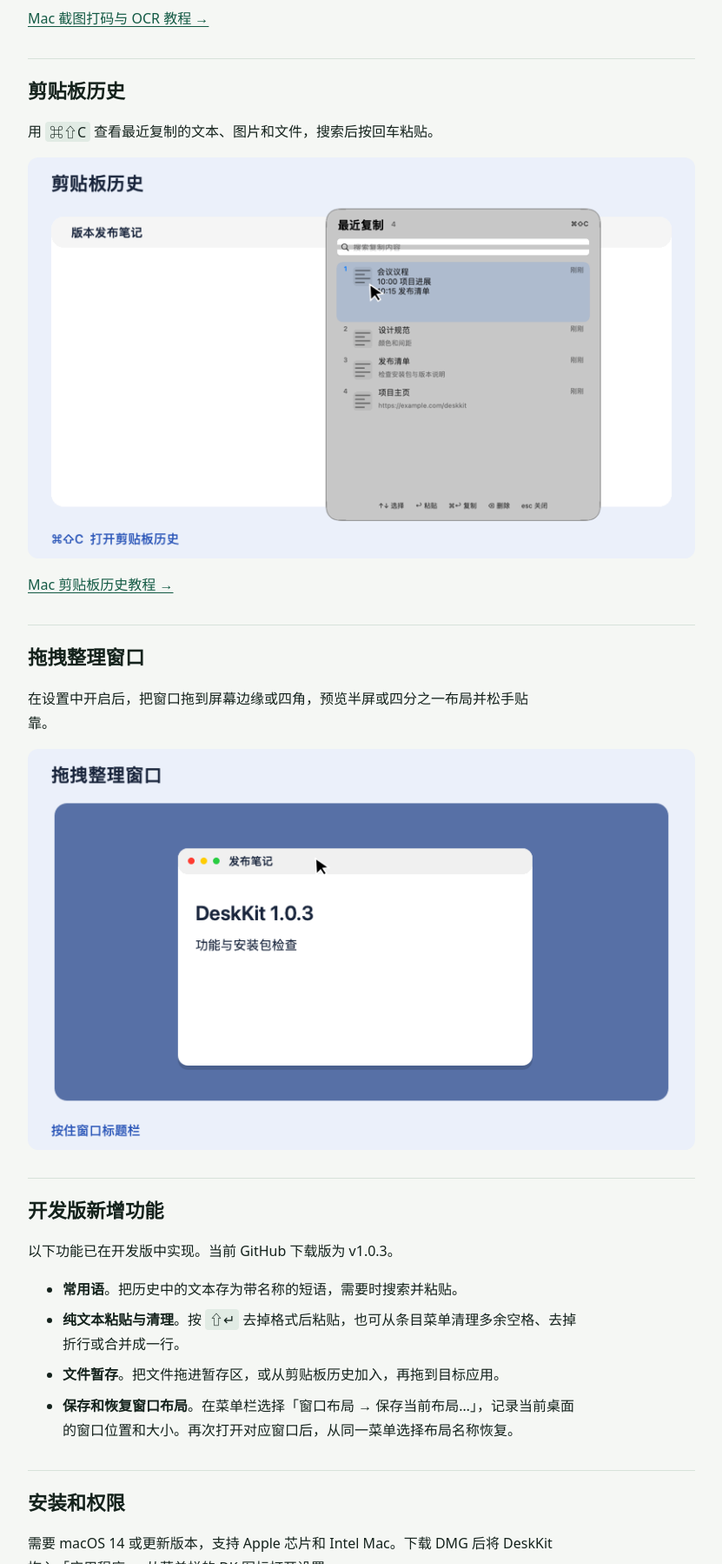
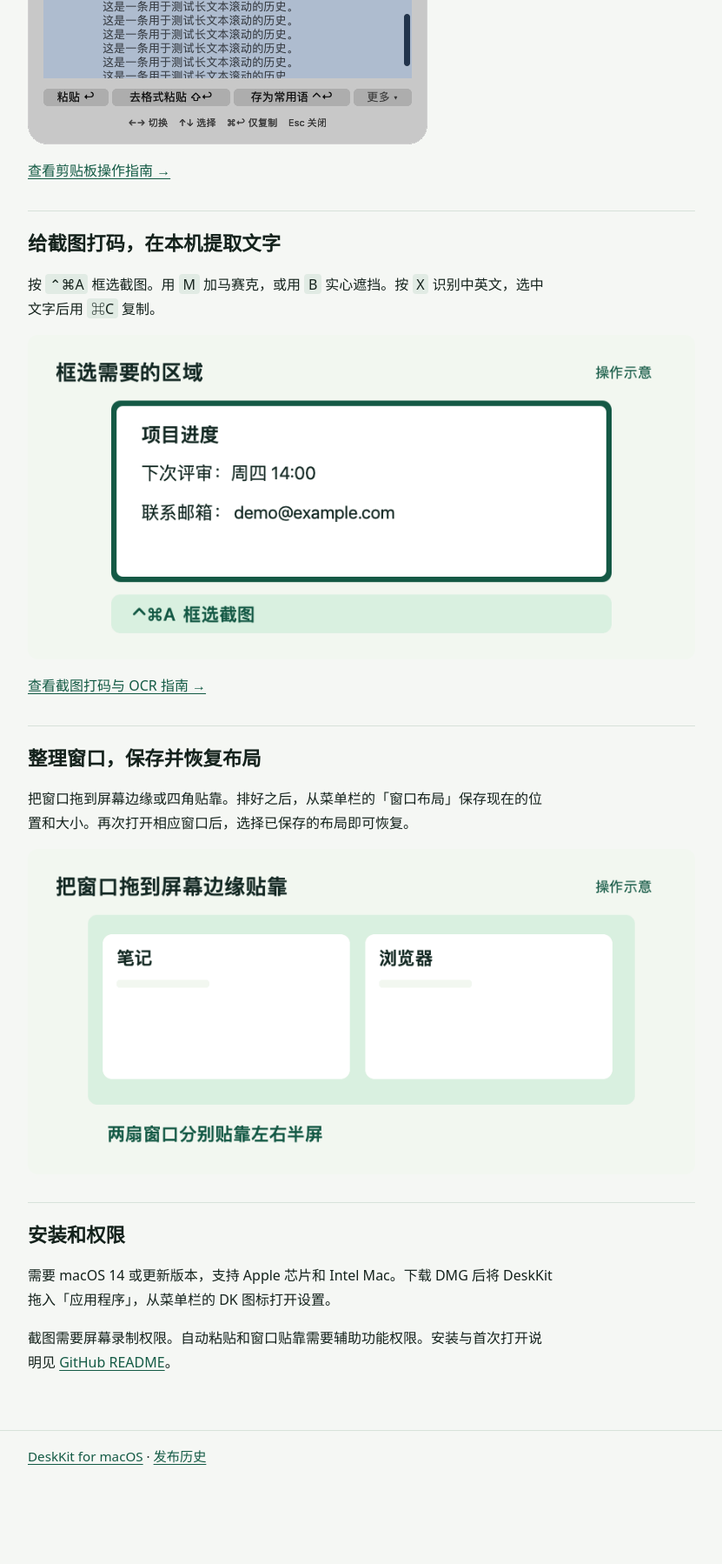
Before and after one commit to IveHD/handy-minis, a plain HTML site: page docs/index.html in a window 1280 px wide. Shown: the part 1002-2800 px from the top of the page at 87% size, without its empty margins (224-1055 px from the left). After the commit the page ends 2706 px from the top, so only its background shows below. Drawn offline with Linux system fonts and the light colour scheme.

Commit message:
Refresh DeskKit website with new workflow demos

```diff
--- a/docs/index.html
+++ b/docs/index.html
@@ -4,10 +4,10 @@
   <meta charset="utf-8">
   <meta name="viewport" content="width=device-width, initial-scale=1">
   <title>DeskKit for macOS｜截图 OCR、剪贴板历史与窗口贴靠</title>
-  <meta name="description" content="DeskKit 是一款 macOS 菜单栏工具，可以给截图打码并在本机识别中英文、找回剪贴板历史，也能拖拽整理窗口。">
+  <meta name="description" content="DeskKit 是一款 macOS 菜单栏工具。找回复制过的内容，给截图打码并在本机识别文字，或把窗口贴靠到屏幕边缘。">
   <link rel="canonical" href="https://ivehd.github.io/desk-kit/">
   <meta property="og:title" content="DeskKit for macOS｜截图 OCR、剪贴板历史与窗口贴靠">
-  <meta property="og:description" content="DeskKit 是一款 macOS 菜单栏工具，可以给截图打码并在本机识别中英文、找回剪贴板历史，也能拖拽整理窗口。">
+  <meta property="og:description" content="DeskKit 是一款 macOS 菜单栏工具。找回复制过的内容，给截图打码并在本机识别文字，或把窗口贴靠到屏幕边缘。">
   <meta property="og:url" content="https://ivehd.github.io/desk-kit/">
   <link rel="stylesheet" href="./style.css">
 </head>
@@ -18,38 +18,30 @@
   </nav></header>
   <main>
     <h1>DeskKit for macOS</h1>
-    <p class="intro">DeskKit 是一款 macOS 菜单栏工具，可以给截图打码并在本机识别中英文、找回剪贴板历史，也能拖拽整理窗口。</p>
+    <p class="intro">DeskKit 是一款 macOS 菜单栏工具。找回复制过的内容，给截图打码并在本机识别文字，或把窗口贴靠到屏幕边缘。</p>
     <div class="actions">
       <a class="button" href="https://github.com/IveHD/desk-kit/releases/latest">下载正式版</a>
       <a class="button secondary" href="https://github.com/IveHD/desk-kit">查看 GitHub 仓库</a>
     </div>
 
+    <p>下方按当前开发版展示操作。剪贴板演示使用新版界面与示例数据，截图和窗口布局使用操作示意。GitHub 当前提供 v1.0.3。</p>
+
     <section>
-      <h2>截图、打码和文字识别</h2>
-      <p>用 <kbd>⌃⌘A</kbd> 框选截图，添加箭头、马赛克或实心遮挡，再复制识别出的文字。</p>
-      <img src="demos/screenshot-ocr.gif" alt="DeskKit 框选截图，遮挡敏感区域，再选取 OCR 结果">
-      <p><a href="guides/mac-screenshot-ocr/">Mac 截图打码与 OCR 教程 →</a></p>
+      <h2>找回复制内容，整理常用语和文件</h2>
+      <p>按 <kbd>⌘⇧C</kbd> 打开剪贴板，搜索之前复制的内容。选中文本后按 <kbd>⇧↵</kbd> 去掉格式后粘贴，或用 <kbd>⌃↵</kbd> 存为常用语。文件可以放进「文件暂存」，需要时拖到目标应用。</p>
+      <img src="demos/clipboard-workflow.gif" width="460" height="520" alt="新版剪贴板界面演示，依次展示历史、常用语和文件暂存三个分区">
+      <p><a href="guides/mac-clipboard-history/">查看剪贴板操作指南 →</a></p>
     </section>
     <section>
-      <h2>剪贴板历史</h2>
-      <p>用 <kbd>⌘⇧C</kbd> 查看最近复制的文本、图片和文件，搜索后按回车粘贴。</p>
-      <img src="demos/clipboard.gif" alt="搜索剪贴板历史并将选中的记录粘贴回原应用" loading="lazy">
-      <p><a href="guides/mac-clipboard-history/">Mac 剪贴板历史教程 →</a></p>
+      <h2>给截图打码，在本机提取文字</h2>
+      <p>按 <kbd>⌃⌘A</kbd> 框选截图。用 <kbd>M</kbd> 加马赛克，或用 <kbd>B</kbd> 实心遮挡。按 <kbd>X</kbd> 识别中英文，选中文字后用 <kbd>⌘C</kbd> 复制。</p>
+      <img src="demos/screenshot-workflow.gif" width="864" height="420" alt="截图工作流程示意，依次框选、遮挡邮箱并识别所选文字" loading="lazy">
+      <p><a href="guides/mac-screenshot-ocr/">查看截图打码与 OCR 指南 →</a></p>
     </section>
     <section>
-      <h2>拖拽整理窗口</h2>
-      <p>在设置中开启后，把窗口拖到屏幕边缘或四角，预览半屏或四分之一布局并松手贴靠。</p>
-      <img src="demos/window-tiling.gif" alt="将窗口拖到屏幕右侧，预览并贴靠右半屏的布局示意" loading="lazy">
-    </section>
-    <section>
-      <h2>开发版新增功能</h2>
-      <p>以下功能已在开发版中实现。当前 GitHub 下载版为 v1.0.3。</p>
-      <ul>
-        <li><strong>常用语</strong>。把历史中的文本存为带名称的短语，需要时搜索并粘贴。</li>
-        <li><strong>纯文本粘贴与清理</strong>。按 <kbd>⇧↵</kbd> 去掉格式后粘贴，也可从条目菜单清理多余空格、去掉折行或合并成一行。</li>
-        <li><strong>文件暂存</strong>。把文件拖进暂存区，或从剪贴板历史加入，再拖到目标应用。</li>
-        <li><strong>保存和恢复窗口布局</strong>。在菜单栏选择「窗口布局 → 保存当前布局…」，记录当前桌面的窗口位置和大小。再次打开对应窗口后，从同一菜单选择布局名称恢复。</li>
-      </ul>
+      <h2>整理窗口，保存并恢复布局</h2>
+      <p>把窗口拖到屏幕边缘或四角贴靠。排好之后，从菜单栏的「窗口布局」保存现在的位置和大小。再次打开相应窗口后，选择已保存的布局即可恢复。</p>
+      <img src="demos/window-workflow.gif" width="864" height="420" alt="窗口工作流程示意，展示左右贴靠、保存布局和恢复布局" loading="lazy">
     </section>
     <section>
       <h2>安装和权限</h2>
```
Also changed, not shown: docs/guides/mac-clipboard-history/index.html (+1 -1 lines), docs/guides/mac-screenshot-ocr/index.html (+1 -1 lines), docs/demos/clipboard-workflow.gif (added), docs/demos/screenshot-workflow.gif (added), docs/demos/window-workflow.gif (added).
